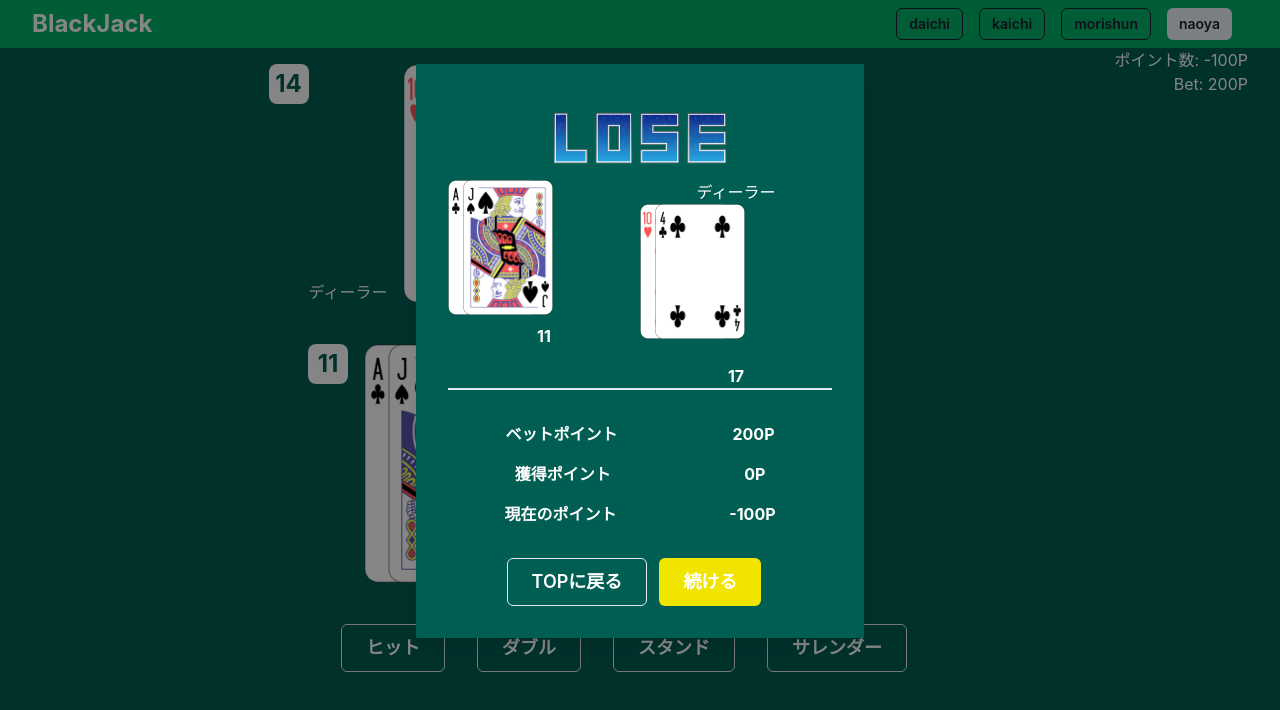
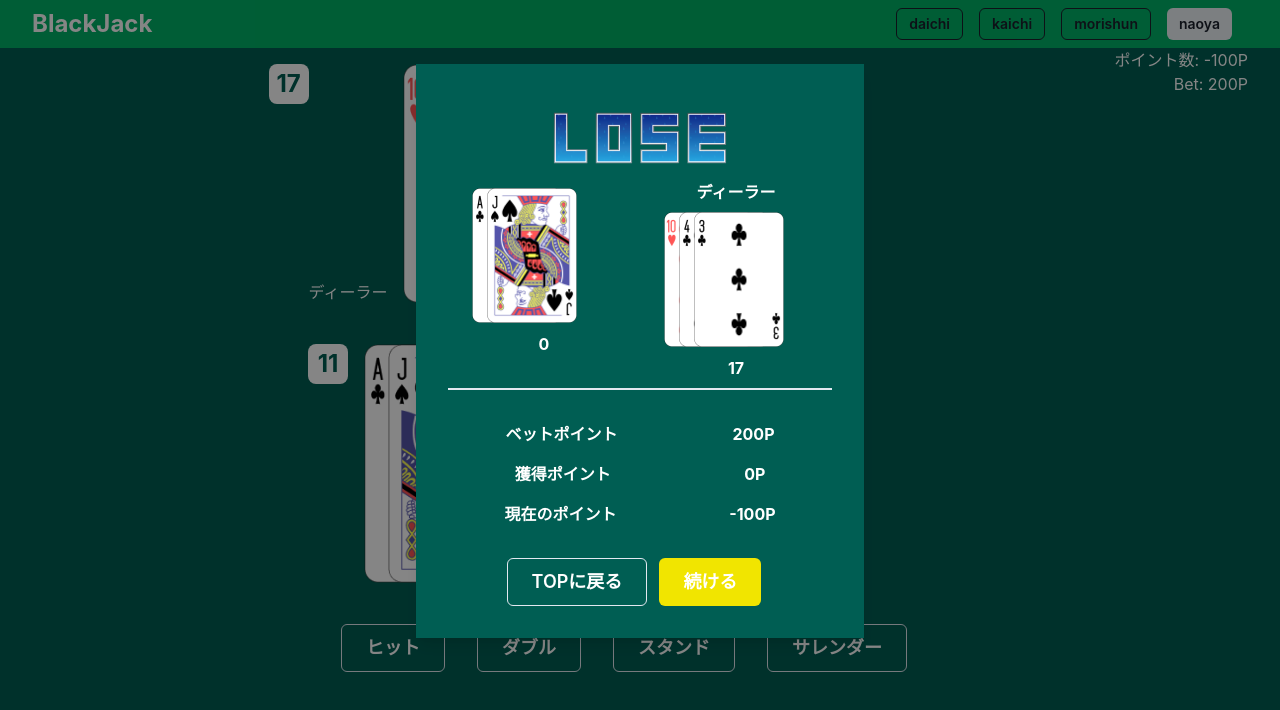
Before and after one commit to Louco-inc/blackjack_202403, a Next.js app: page /naoya in a window 1280 px wide. Both pictures are taken after a click on the button "スタンド". Shown: the top 710 px of the page. Built offline with nearby package versions, Linux system fonts and the light colour scheme.

Commit message:
[feat] ゲーム終了後のポイント計算が間違っていたので修正

```diff
--- a/src/pages/naoya/phase/ResultModal.tsx
+++ b/src/pages/naoya/phase/ResultModal.tsx
@@ -40,7 +40,11 @@ export default function ResultModal({
   const { isOpen, onOpen, onClose } = useDisclosure();
   useEffect(() => {
     if (showModal) {
-      onOpen();
+      const open = async (): Promise<void> => {
+        await new Promise((resolve) => setTimeout(resolve, 1000));
+				onOpen();
+      };
+      open();
     }
   }, [showModal]);
   return (
@@ -80,9 +84,9 @@ export default function ResultModal({
                 )}
               </div>
               <div className="text-white flex justify-center h-52">
-                <div className="w-1/2 text-center">
+                <div className="w-1/2 text-center font-bold">
                   <div>{playerData.nickname}</div>
-                  <div className="relative h-36">
+                  <div className="relative h-36 mt-2 mx-6">
                     {playerHands.map((hand, i) => {
                       const leftPosition = `${15 * i}px`;
                       const zIndex = `z-${i * 10}`;
@@ -104,9 +108,9 @@ export default function ResultModal({
                   </div>
                   <div className="font-bold">{playerResultPoint}</div>
                 </div>
-                <div className="w-1/2 text-center">
+                <div className="w-1/2 text-center font-bold">
                   <div>ディーラー</div>
-                  <div className="relative h-40">
+                  <div className="relative h-36 mt-2 mx-6">
                     {dealerHands.map((hand, i) => {
                       const leftPosition = `${15 * i}px`;
                       const zIndex = `z-${i * 10}`;
@@ -126,7 +130,7 @@ export default function ResultModal({
                       );
                     })}
                   </div>
-                  <div className="font-bold">{dealerResultPoint}</div>
+                  <div>{dealerResultPoint}</div>
                 </div>
               </div>
               <div className="w-96 border"></div>
--- a/src/pages/naoya/phase/game.tsx
+++ b/src/pages/naoya/phase/game.tsx
@@ -49,11 +49,15 @@ export default function GameComponent(props: PropsType): JSX.Element {
   const hit = (user: "player" | "dealer"): void => {
     const newCard = pick(cardDeck, setCardDeck);
     if (user === "player") {
-      const afterCount = cardNumberSum([...playerHands]) + Number(newCard.rank);
+      const afterPoint =
+        cardNumberSum([...playerHands]) + cardNumberSum([newCard]);
       setPlayerHands((prev) => prev.concat([newCard]));
-      if (afterCount > 21) {
-        // 21以上の場合はバースト standを呼び出す
-        stand();
+      if (afterPoint > 21) {
+        // 21以上の場合はバースト
+        setPlayerResultPoint(afterPoint);
+        const dealerResult = calcDealerPoint(dealerHands);
+        setDealerResultPoint(dealerResult);
+        finishGameHandler("lose");
       }
     } else {
       setDealerHands((prev) => prev.concat([newCard]));
@@ -86,21 +90,21 @@ export default function GameComponent(props: PropsType): JSX.Element {
     setShowResult(true);
   };
 
-  const stand = (): void => {
-    const playerResult: number = cardNumberSum(playerHands);
-    setPlayerResultPoint(playerResult);
-    // プレイヤーのポイントが22以上
-    if (playerResult >= 22) {
-      finishGameHandler("lose");
-      return;
-    }
+  const calcDealerPoint = (dealerHands: CardType[]): number => {
     let dealerResult = cardNumberSum(dealerHands);
     if (dealerResult < 17) {
       while (dealerResult < 17) {
         const newCard = pick(cardDeck, setCardDeck);
-        dealerResult += Number(newCard.rank);
+        setDealerHands((prev) => prev.concat([newCard]));
+        dealerResult += cardNumberSum([newCard]);
       }
     }
+    return dealerResult;
+  };
+
+  const stand = (): void => {
+    const playerResult: number = cardNumberSum(playerHands);
+    const dealerResult = calcDealerPoint(dealerHands);
     setDealerResultPoint(dealerResult);
     if (dealerResult >= 22) {
       finishGameHandler("win");
@@ -113,7 +117,6 @@ export default function GameComponent(props: PropsType): JSX.Element {
     } else {
       finishGameHandler("lose");
     }
-    console.log({ playerResult, dealerResult });
   };
   const surrender = (): void => {};
 
```
